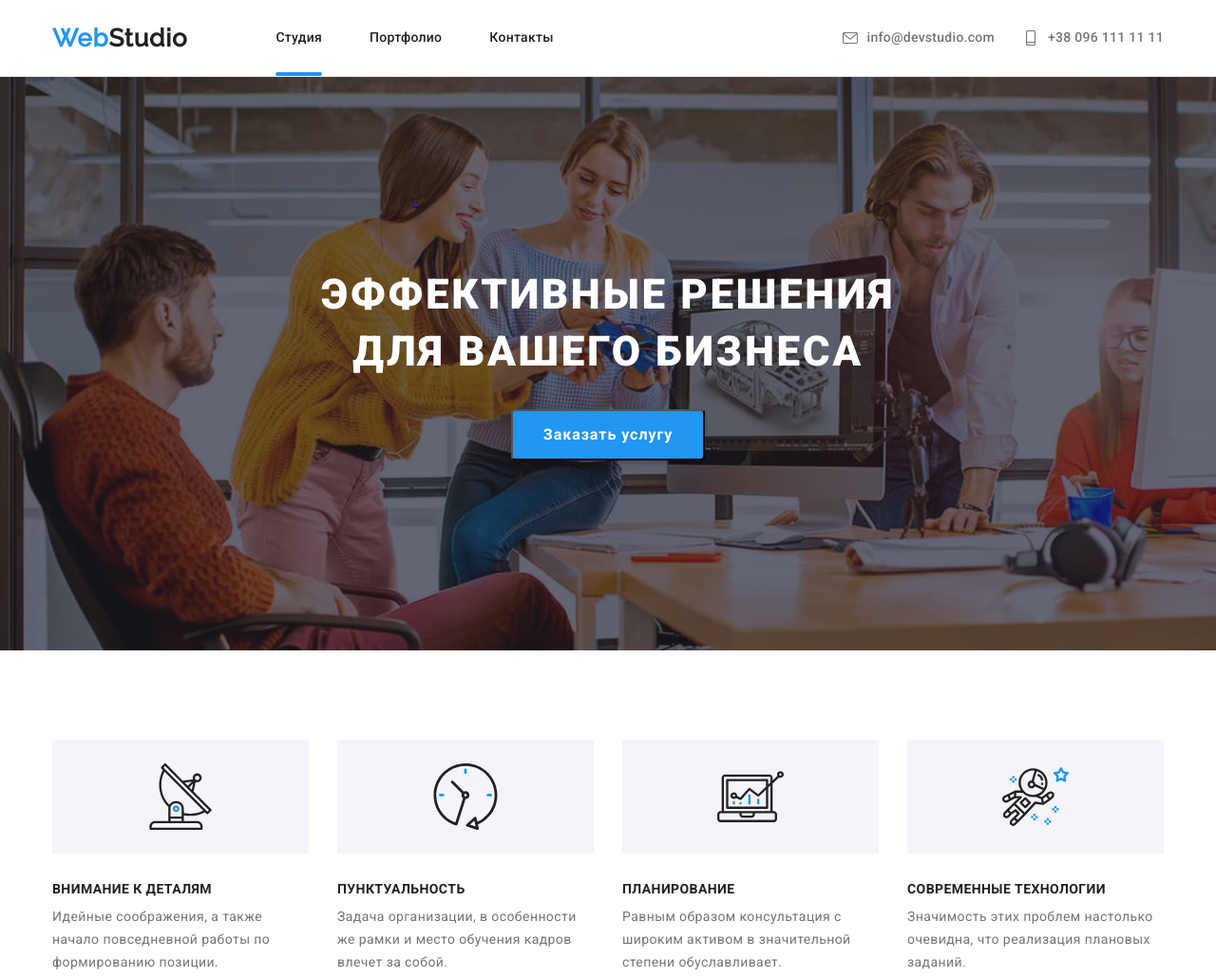
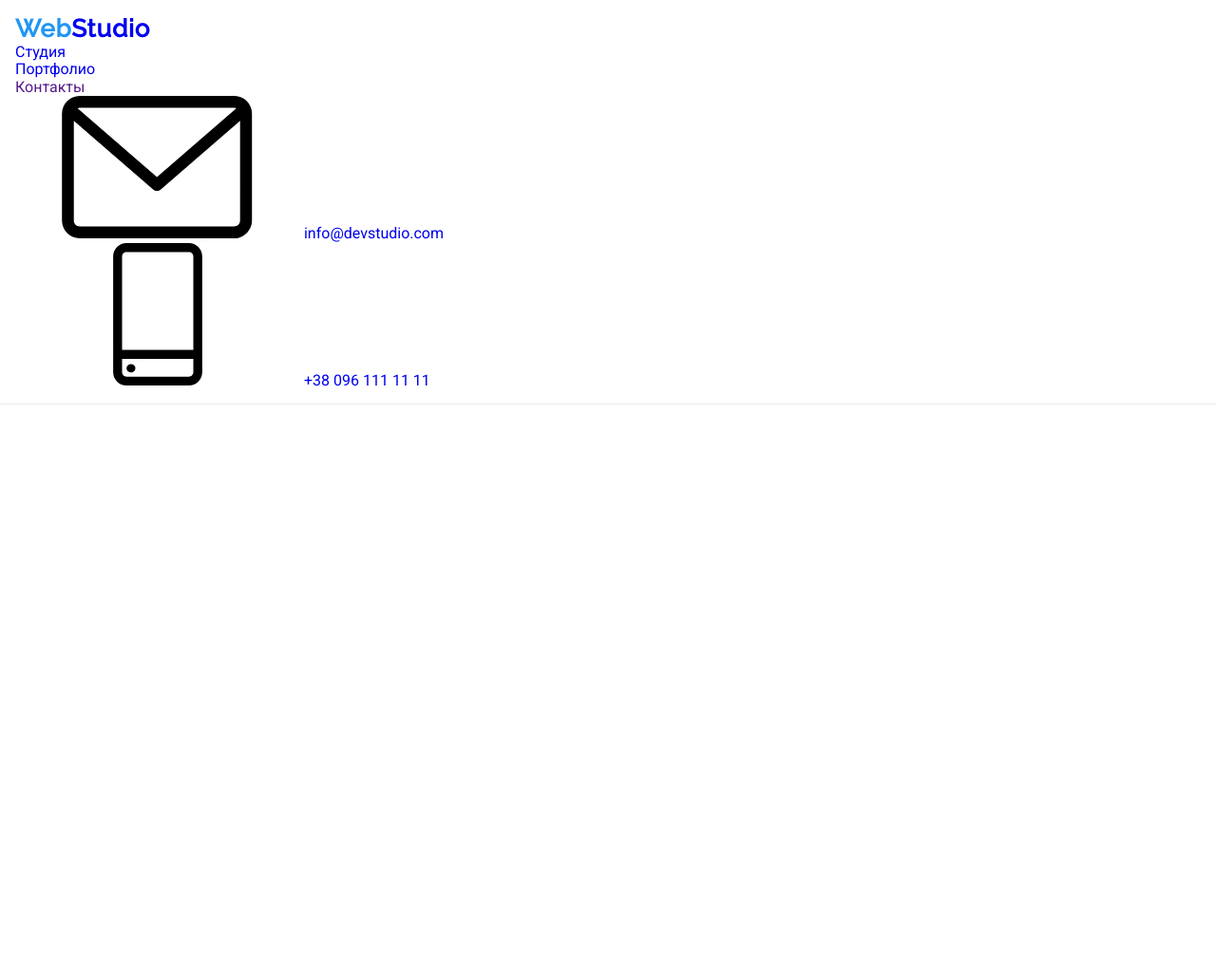
Before and after one commit to BoikovTaras/goit-markup-hw-08, a plain HTML site: page index.html in a window 1280 px wide. Shown: the top 1029 px of the page at 95% size. After the commit the page ends 800 px from the top, so only its background shows below. Drawn offline with nearby package versions, Linux system fonts and the light colour scheme.

Commit message:
коментирует стили

```diff
--- a/index.html
+++ b/index.html
@@ -62,7 +62,7 @@
     </header>
     <main>
       <!-- Банер -->
-      <section class="hero">
+      <!-- <section class="hero">
         <div class="hero__conteiner container">
           <h1 class="hero__title">
             Эффективные решения <br />
@@ -70,9 +70,9 @@
           </h1>
           <button type="button" class="hero__button" data-modal-open>Заказать услугу</button>
         </div>
-      </section>
+      </section> -->
       <!-- Блок особенностей -->
-      <section class="company">
+      <!-- <section class="company">
         <div class="container">
           <h2 class="visually-hidden">Особенности компании</h2>
 
@@ -123,9 +123,9 @@
             </li>
           </ul>
         </div>
-      </section>
+      </section> -->
       <!-- Блок занятий -->
-      <section class="presentation">
+      <!-- <section class="presentation">
         <div class="container">
           <h2 class="title">Чем мы занимаемся</h2>
           <ul class="presintation__list">
@@ -155,9 +155,9 @@
             </li>
           </ul>
         </div>
-      </section>
+      </section> -->
       <!-- Блок команда -->
-      <section class="team">
+      <!-- <section class="team">
         <div class="section container">
           <h2 class="title">Наша команда</h2>
           <ul class="team__list">
@@ -321,9 +321,9 @@
             </li>
           </ul>
         </div>
-      </section>
+      </section> -->
       <!-- Блок клиенты -->
-      <section class="client">
+      <!-- <section class="client">
         <div class="container">
           <h2 class="client__title title">Постоянные клиенты</h2>
           <ul class="client__icon-list">
@@ -371,10 +371,10 @@
             </li>
           </ul>
         </div>
-      </section>
+      </section> -->
     </main>
     <!-- =================== Ф у т е р =====================-->
-    <footer class="footer">
+    <!-- <footer class="footer">
       <div class="footer__container container">
         <div>
           <a class="footer__logo logo link" href="./index.html"
@@ -438,9 +438,9 @@
           </form>
         </div>
       </div>
-    </footer>
+    </footer> -->
     <!-- =====================Бэкдроп======================== -->
-    <div class="backdrop is-hidden" data-modal>
+    <!-- <div class="backdrop is-hidden" data-modal>
       <div class="modal">
         <button class="backdrop__button" type="button" data-modal-close>
           <svg class="backdrop__button-icon">
@@ -514,7 +514,7 @@
           <button type="submit" class="modal__button">Отправить</button>
         </form>
       </div>
-    </div>
+    </div> -->
     <script src="./js/modal.js"></script>
   </body>
 </html>
--- a/sass/base/_container.scss
+++ b/sass/base/_container.scss
@@ -1,5 +1,9 @@
 .container {
-  width: 1200px;
-  padding: 0 15px;
+  width: 480;
+  padding: 15px 16px;
   margin: 0 auto;
 }
+
+// width: 1200px;
+//   padding: 0 15px;
+//   margin: 0 auto;
--- a/sass/layout/_heder.scss
+++ b/sass/layout/_heder.scss
@@ -2,100 +2,100 @@
   border-bottom: 1px solid #ececec;
 }
 
-.header__logo {
-  display: flex;
-  color: var(--title-color);
-}
+// .header__logo {
+//   display: flex;
+//   color: var(--title-color);
+// }
 
-.header__conteiner {
-  display: flex;
-  justify-content: space-between;
-  align-items: center;
-}
+// .header__conteiner {
+//   display: flex;
+//   justify-content: space-between;
+//   align-items: center;
+// }
 
-.header__navigation,
-.header__contacts {
-  display: flex;
-}
-.header__link-conteiner {
-  display: flex;
-  margin-left: 93px;
-  align-items: center;
-}
-.header__list {
-  position: relative;
+// .header__navigation,
+// .header__contacts {
+//   display: flex;
+// }
+// .header__link-conteiner {
+//   display: flex;
+//   margin-left: 93px;
+//   align-items: center;
+// }
+// .header__list {
+//   position: relative;
 
-  &:not(:first-child) {
-    margin-left: 50px;
-  }
-}
+//   &:not(:first-child) {
+//     margin-left: 50px;
+//   }
+// }
 
-.header__items {
-  display: flex;
-  padding: 32px 0;
-  align-items: center;
-  font-style: normal;
-  font-weight: 500;
-  font-size: 14px;
-  line-height: 1.14;
-  letter-spacing: 0.02em;
-  color: var(--title-color);
-  transition: color 250ms cubic-bezier(0.4, 0, 0.2, 1);
+// .header__items {
+//   display: flex;
+//   padding: 32px 0;
+//   align-items: center;
+//   font-style: normal;
+//   font-weight: 500;
+//   font-size: 14px;
+//   line-height: 1.14;
+//   letter-spacing: 0.02em;
+//   color: var(--title-color);
+//   transition: color 250ms cubic-bezier(0.4, 0, 0.2, 1);
 
-  &:hover,
-  &:focus {
-    color: var(--akcent-color);
-  }
-}
+//   &:hover,
+//   &:focus {
+//     color: var(--akcent-color);
+//   }
+// }
 
-.header__contacts {
-  font-style: normal;
-  font-weight: 500;
-  font-size: 14px;
-  height: 16px;
-  line-height: 1.14;
-  letter-spacing: 0.02em;
-}
+// .header__contacts {
+//   font-style: normal;
+//   font-weight: 500;
+//   font-size: 14px;
+//   height: 16px;
+//   line-height: 1.14;
+//   letter-spacing: 0.02em;
+// }
 
-.header__contacts-list:not(:first-child) {
-  margin-left: 30px;
-}
+// .header__contacts-list:not(:first-child) {
+//   margin-left: 30px;
+// }
 
-.header__contacts-item {
-  display: inline-flex;
-  color: var(--main-color);
-  transition: color 250ms cubic-bezier(0.4, 0, 0.2, 1);
+// .header__contacts-item {
+//   display: inline-flex;
+//   color: var(--main-color);
+//   transition: color 250ms cubic-bezier(0.4, 0, 0.2, 1);
 
-  &:hover,
-  &:focus {
-    color: var(--akcent-color);
-  }
-}
+//   &:hover,
+//   &:focus {
+//     color: var(--akcent-color);
+//   }
+// }
 
-.heder__icon {
-  display: flex;
-  justify-content: center;
-  align-items: center;
-  fill: var(--main-color);
-  width: 16px;
-  height: 16px;
-  margin-right: 10px;
-  transition: fill 250ms cubic-bezier(0.4, 0, 0.2, 1);
+// .heder__icon {
+//   display: flex;
+//   justify-content: center;
+//   align-items: center;
+//   fill: var(--main-color);
+//   width: 16px;
+//   height: 16px;
+//   margin-right: 10px;
+//   transition: fill 250ms cubic-bezier(0.4, 0, 0.2, 1);
 
-  .header__contacts-item:hover &,
-  .header__contacts-item:focus & {
-    fill: var(--akcent-color);
-  }
-}
+//   .header__contacts-item:hover &,
+//   .header__contacts-item:focus & {
+//     fill: var(--akcent-color);
+//   }
+// }
 
-.header__items_status_current::after {
-  content: '';
-  position: absolute;
-  bottom: 0;
-  left: 0;
-  border-radius: 2px;
-  display: block;
-  width: 100%;
-  height: 4px;
-  background-color: var(--akcent-color);
-}
+// .header__items_status_current::after {
+//   content: '';
+//   position: absolute;
+//   bottom: 0;
+//   left: 0;
+//   border-radius: 2px;
+//   display: block;
+//   width: 100%;
+//   height: 4px;
+//   background-color: var(--akcent-color);
+// }
```
Also changed, not shown: css/main.css, css/main.min.css, 2 other files.
